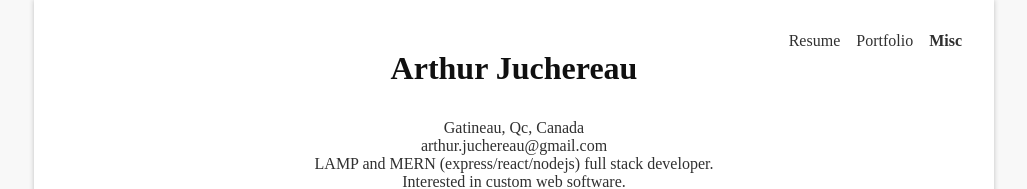
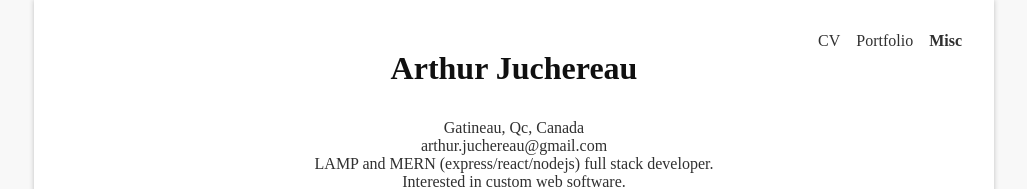
Before and after one commit to PookMook/Me.js, a React app: page /Misc in a window 1280 px wide. Shown: the top 189 px of the page, without its empty margins (126-1153 px from the left). Built offline with nearby package versions, Linux system fonts and the light colour scheme.

Commit message:
protection

```diff
--- a/src/js/app.jsx
+++ b/src/js/app.jsx
@@ -18,7 +18,7 @@ function renderApp(){
       <Router history={browserHistory}>
         <Route path="/" component={MainDiv}>
           <Route path="/:category" component={Category} />
-          <IndexRedirect to="/Resume"/>
+          <IndexRedirect to="/CV"/>
         </Route>
       </Router>
     </Provider>,
--- a/src/js/components/Category.jsx
+++ b/src/js/components/Category.jsx
@@ -7,7 +7,8 @@ export function Category (props) {
     document.title = props.params.category + " | "+store.getState().infos['en'].meta.name;
     return (
       <div>
-        {Object.keys(infos[props.params.category]).map(function(object,i){
+        {!infos || !infos[props.params.category] && <p>404, category not found</p>}
+        {infos && infos[props.params.category] && Object.keys(infos[props.params.category]).map(function(object,i){
           return (
             <section key={props.params.category+i}>
               <h2>{object}</h2>
--- a/src/js/components/Main.jsx
+++ b/src/js/components/Main.jsx
@@ -1,7 +1,6 @@
 import React, { Component } from 'react';
 // components
 import Header from './Header.jsx';
-import Portfolio from './Portfolio.jsx';
 
 
 
--- a/src/js/redux/init.js
+++ b/src/js/redux/init.js
@@ -8,7 +8,7 @@ const init = {
       "languages": "Fluent in English and French, German functional",
     },
    "data":{
-     "Resume":{
+     "CV":{
        "Skillsets": [
          {
            "title": "Frontend",
```
